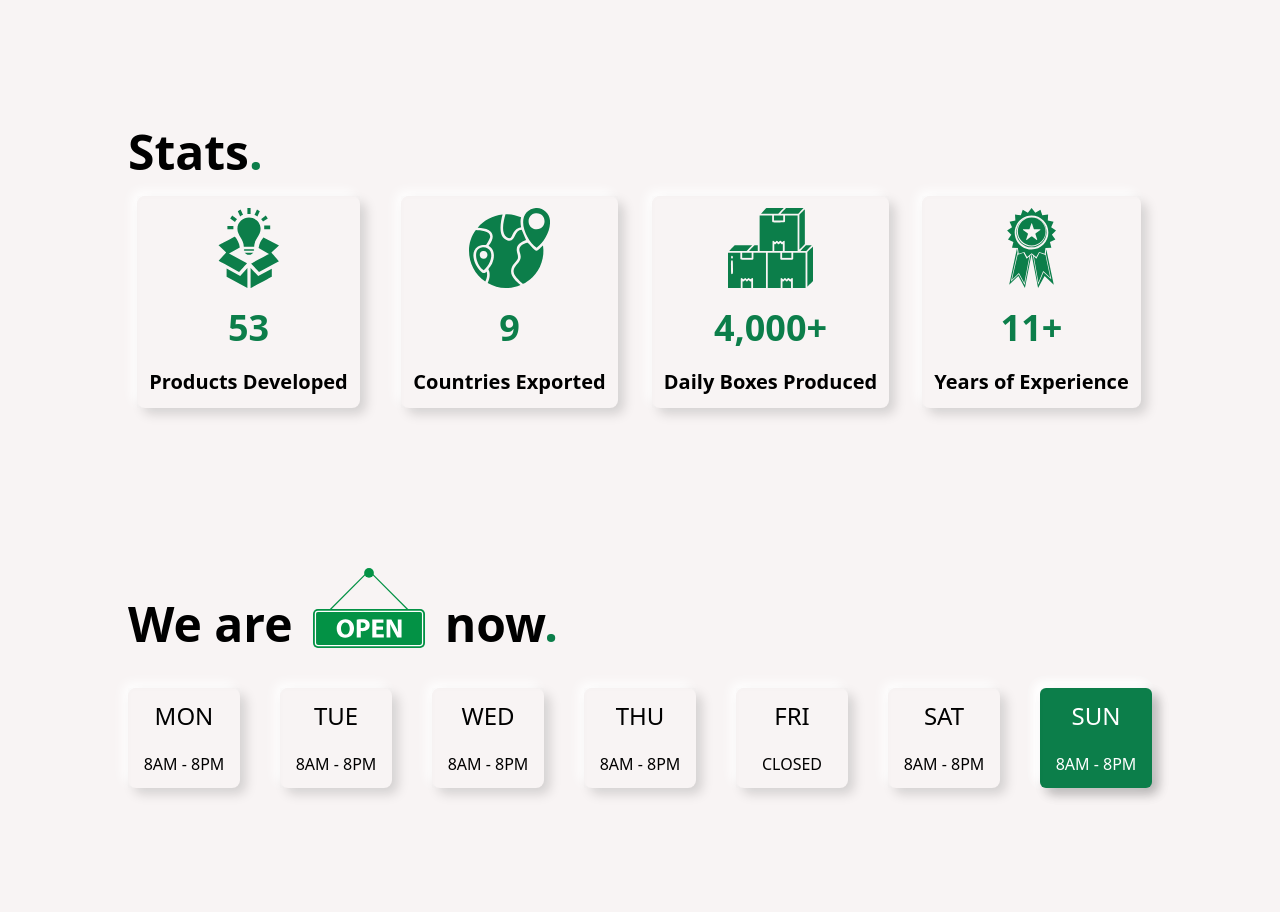
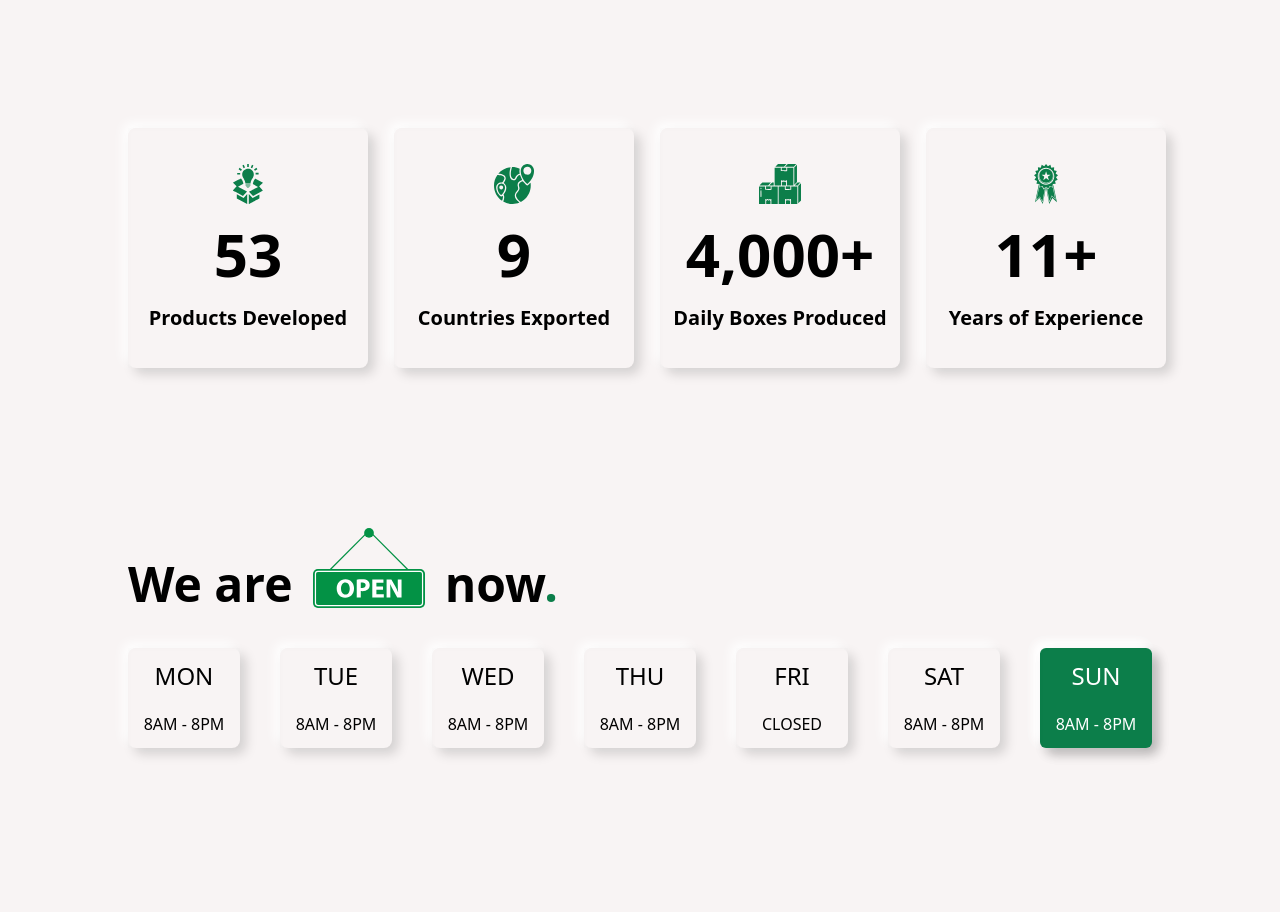
Before and after one commit to Abid357/qualityfactory-website, a React (Vite) app: page / in a window 1280 px wide. Shown: the part 1380-2292 px from the top of the page. Built offline with nearby package versions, Linux system fonts and the light colour scheme.

Commit message:
increase number's size and decrease icons size in stats section

```diff
--- a/src/Components/Home/Stats/Counter.tsx
+++ b/src/Components/Home/Stats/Counter.tsx
@@ -13,8 +13,7 @@ export default function Counter({
         duration={3}
         end={number}
         suffix={suffix}
-        enableScrollSpy={true}
-        className="font-bold text-lg lg:text-xl xl:text-4xl text-[#0C7E4A]"
+        className="font-bold text-xl md:text-6xl"
       />
     </div>
   );
--- a/src/Components/Home/Stats/Stats.tsx
+++ b/src/Components/Home/Stats/Stats.tsx
@@ -54,16 +54,13 @@ export default function Stats() {
 
   return (
     <>
-      <p className="flex font-bold text-3xl lg:text-4xl xl:text-5xl whitespace-nowrap mb-5">
-        Stats<span className="text-[#0C7E4A]">.</span>
-      </p>
-      <div className="grid grid-cols-2 xl:grid-cols-4 gap-10 md:gap-5 justify-items-center">
+      <div className="grid grid-cols-2 xl:grid-cols-4 gap-10 justify-self-center">
         {statsData.map((stat, index) => (
-          <Card key={index}>
-            <div className="flex flex-col justify-center items-center gap-5 rounded-md p-3">
-              <img src={stat.icon} alt={stat.alt} className="h-20" />
+          <Card key={index} className="w-32 md:w-60 h-32 md:h-60 flex justify-center items-center">
+            <div className="flex flex-col justify-center items-center gap-5 rounded-md">
+              <img src={stat.icon} alt={stat.alt} className="h-5 md:h-10" />
               <Counter number={stat.value} suffix={stat.suffix} />
-              <p className="font-semibold text-xl">{stat.label}</p>
+              <p className="md:font-semibold text-xs md:text-xl">{stat.label}</p>
             </div>
           </Card>
         ))}
```
